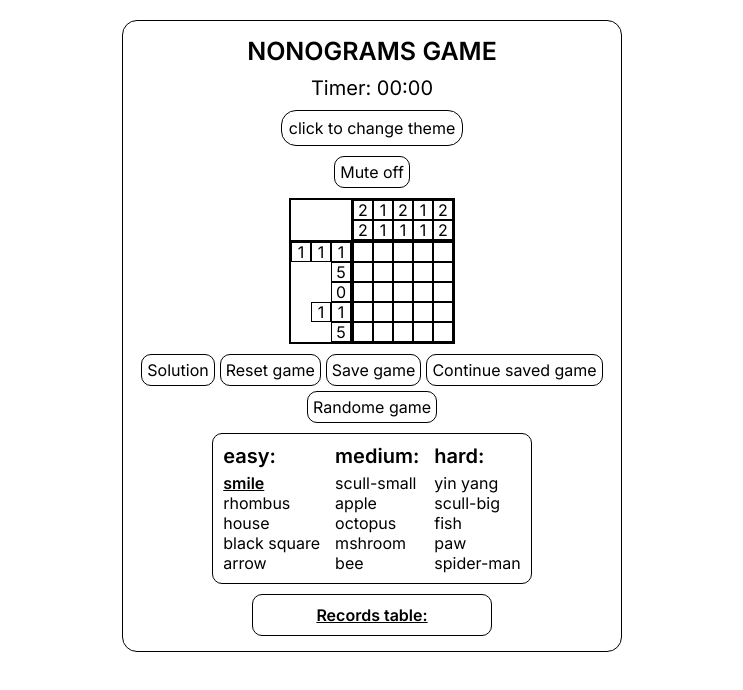
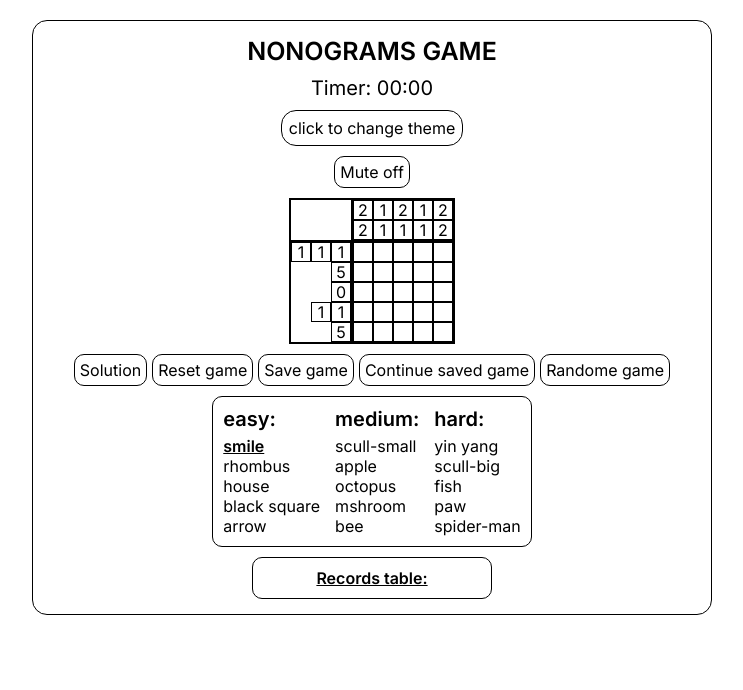
Before and after one commit to Igor22-11/nonograms, a plain HTML site: page nonograms/index.html in a window 1280 px wide. Shown: the whole page, without its empty margins (268-1011 px from the left). Drawn offline with Linux system fonts and the light colour scheme.

Commit message:
fix: style

```diff
--- a/nonograms/style/style.css
+++ b/nonograms/style/style.css
@@ -35,7 +35,7 @@ body {
   border-radius: 15px;
   margin: 20px auto;
   gap: 10px;
-  max-width: 500px;
+  max-width: 680px;
   width: 90%;
 }
 
```
